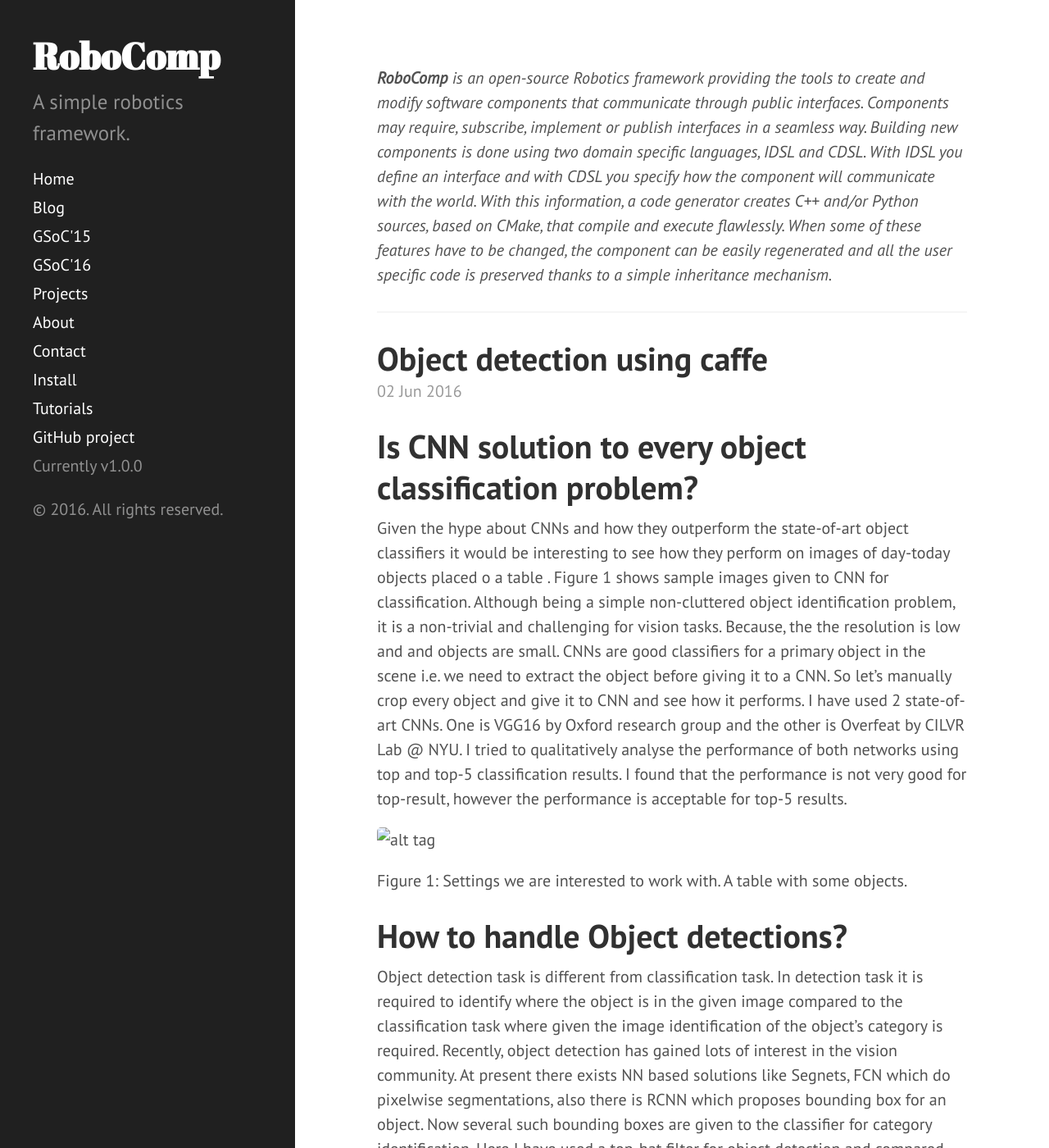
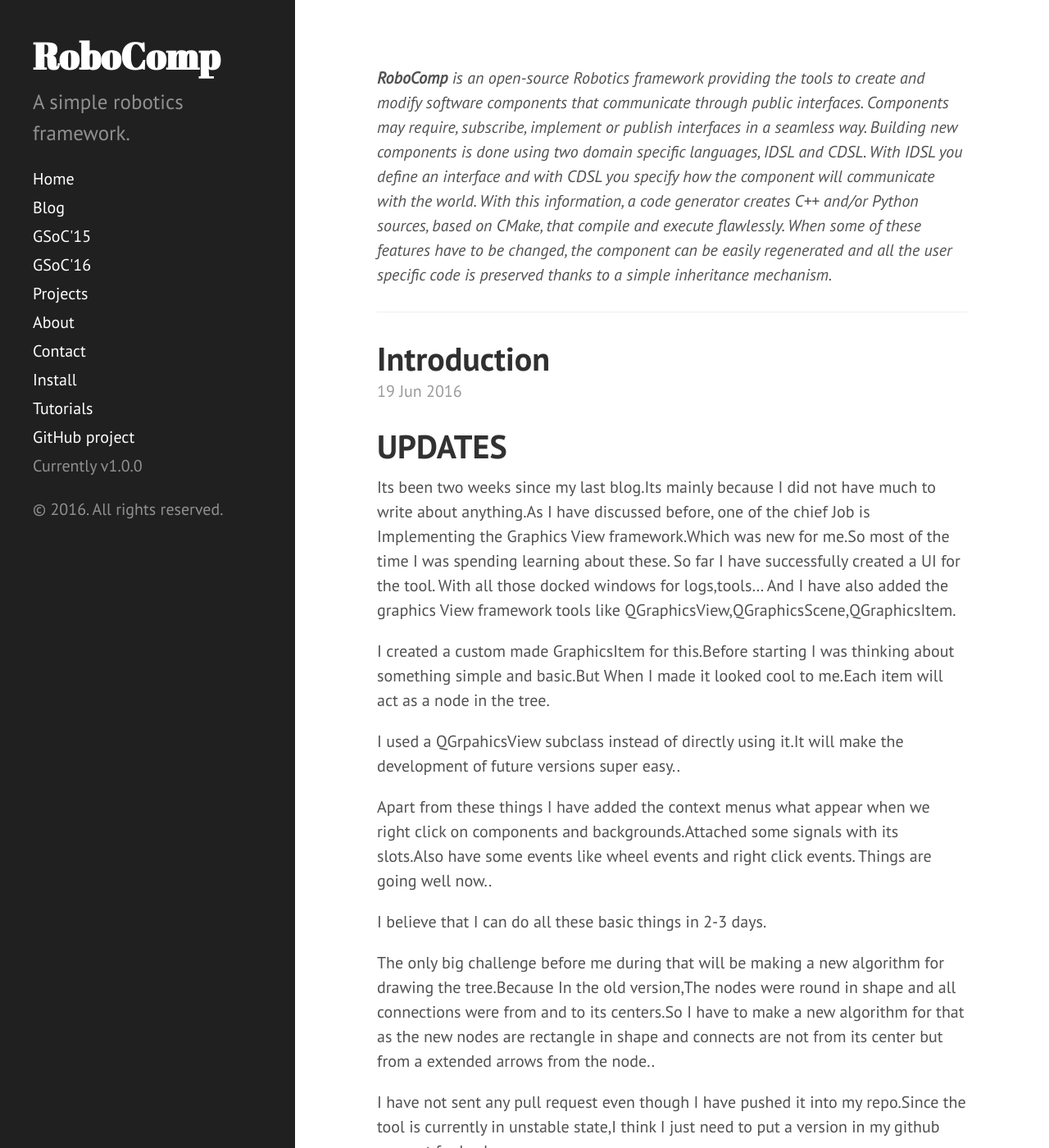
Before and after one commit to robocomp/website, a Jekyll site: the page built from index.html, in a window 1280 px wide and 1400 px high. Shown: the whole window at 82% size. Built offline with Jekyll 4.4.1, drawn with Linux system fonts in a browser that asks for light colours; the list of posts is cut into pages by our own code; some of the changed text lies outside the part shown.

Commit message:
3rd Blog post Basil

```diff
--- a/GSoC_2016.md
+++ b/GSoC_2016.md
@@ -10,7 +10,7 @@
 
 1.	[Introduction, Problem Statement and Deliverables](http://robocomp.github.io/website/2016/05/18/BasilWeek1/)
 2.	[Review of Current rcmanager](https://robocomp.github.io/website/2016/05/30/BasilWeek2/)
-
+3.	[Updates](https://robocomp.github.io/website/2016/06/19/BasilWeek5/)
 
 **ibarbech**
 
--- /dev/null
+++ b/_posts/gsoc2016/Basil/2016-06-19-BasilWeek5.md
@@ -0,0 +1,29 @@
+---
+layout: post
+title: Introduction
+---
+
+UPDATES
+=======
+
+Its been two weeks since my last blog.Its mainly because I did not have much to write about anything.As I have discussed before, one of the chief Job is Implementing the Graphics View framework.Which was new for me.So most of the time I was spending learning about these.
+So far I have successfully created a UI for the tool.
+With all those docked windows for logs,tools...
+And I have also added the graphics View framework tools like QGraphicsView,QGraphicsScene,QGraphicsItem.
+
+I created a custom made GraphicsItem for this.Before starting I was thinking about something simple and basic.But When I made it looked cool to me.Each item will act  as a node in the tree.
+
+I used a QGrpahicsView subclass instead of directly using it.It will make the development of future versions super easy..
+
+Apart from  these things I have added the context menus what appear when we right click on components and backgrounds.Attached some signals with its slots.Also have some events like wheel events and right click events.
+Things are going well now..
+
+I believe that I can do all these basic things in 2-3 days.
+
+The only big challenge before me during that will be making a new algorithm for drawing the tree.Because In the old version,The nodes were round in shape and all connections were from and to its centers.So I have to make a new algorithm for that as the new nodes are rectangle in shape and connects are not from its center but from a extended arrows from the node..
+
+I have not sent any pull request even though I have pushed it into my repo.Since the tool is currently in unstable state,I think I just need to put a version in my github account for backup.
+
+----------------
+
+Basil M Varghese
```
